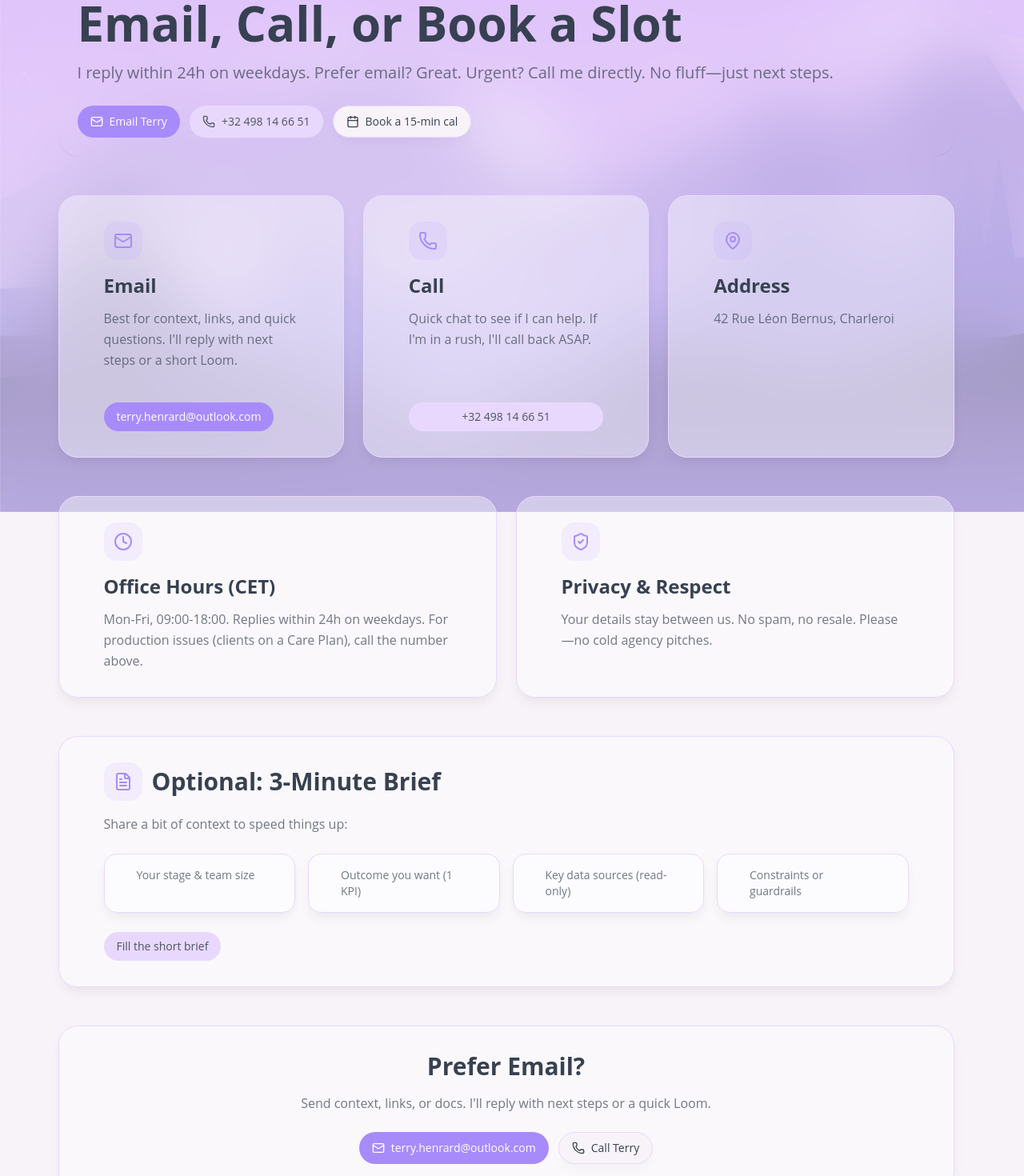
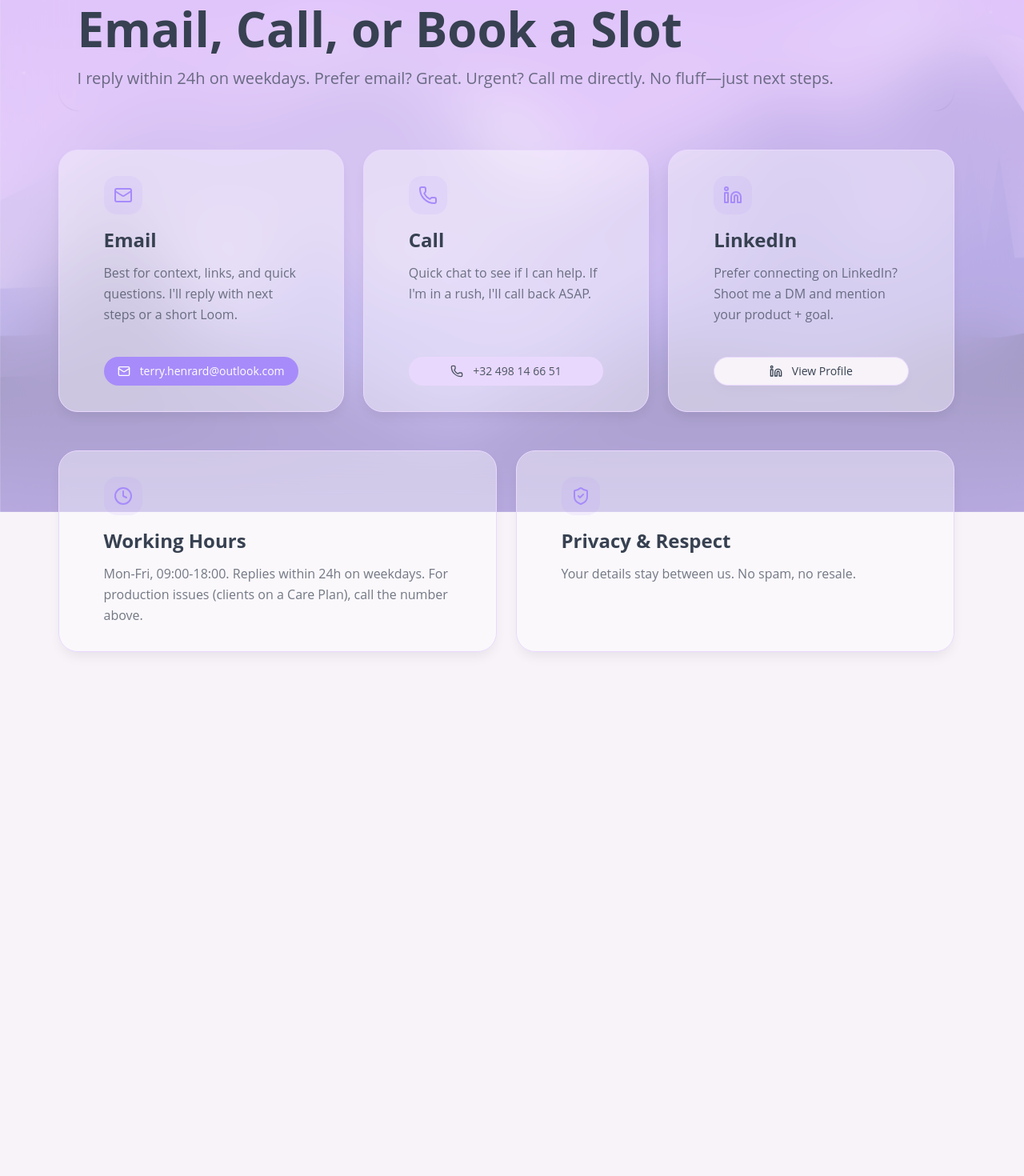
Before and after one commit to TerryHenrard/terry-henrard.dev, a Next.js app: page /contact in a window 1280 px wide. Shown: the part 160-1630 px from the top of the page at 80% size. After the commit the page ends 1055 px from the top, so only its background shows below. Built offline with nearby package versions, Linux system fonts and the light colour scheme.

Commit message:
feat: update About and Contact pages, remove background image, and enhance LinkedIn section

```diff
--- a/app/about/page.tsx
+++ b/app/about/page.tsx
@@ -24,12 +24,6 @@ export default function AboutPage() {
       <div className='relative z-10 mx-auto max-w-6xl px-4 py-8'>
         {/* Hero — About & Eligibility */}
         <div className='relative mb-12 overflow-hidden rounded-3xl'>
-          <div
-            className='absolute inset-0 bg-cover bg-center'
-            style={{
-              backgroundImage: 'url(/abstract-gradient-landscape-with-mountains-at-suns.jpg)',
-            }}
-          />
           <Card className='relative border-0 bg-transparent'>
             <CardContent className='p-0'>
               <div className=''>
--- a/app/contact/page.tsx
+++ b/app/contact/page.tsx
@@ -1,35 +1,25 @@
-import Link from 'next/link';
-
-import {
-  Calendar,
-  Clock,
-  FileText,
-  Languages,
-  Mail,
-  MapPin,
-  Phone,
-  ShieldCheck,
-  Sparkles,
-} from 'lucide-react';
+import { Clock, Languages, Linkedin, Mail, Phone, ShieldCheck, Sparkles } from 'lucide-react';
 
 import { Badge } from '@/core/components/ui/badge';
 import { Button } from '@/core/components/ui/button';
 import { Card, CardContent, CardFooter } from '@/core/components/ui/card';
 
+const LINKEDIN_URL = 'https://www.linkedin.com/in/terry-henrard';
+
 export default function ContactPage() {
   return (
-    <main className='relative container mx-auto min-h-screen overflow-hidden'>
+    <main className='relative container mx-auto min-h-[calc(100vh-4rem)] overflow-hidden'>
       <div className='relative z-10 mx-auto max-w-6xl px-4 py-8'>
         {/* Hero */}
         <div className='relative mb-12 overflow-hidden rounded-3xl'>
           <Card className='relative border-0 bg-transparent'>
             <CardContent className='rounded-2xl'>
               <div className='mb-4 inline-flex items-center gap-2'>
-                <Badge variant='default' className='rounded-full'>
+                <Badge variant='default' className='px-4 py-1.5'>
                   <Sparkles className='h-3 w-3' />
                   <span className='ml-1'>Let's connect</span>
                 </Badge>
-                <Badge variant='secondary' className='ml-2 rounded-full'>
+                <Badge variant='secondary' className='ml-2 px-4 py-1.5'>
                   <Languages className='h-3 w-3' />
                   <span className='ml-1'>FR / EN</span>
                 </Badge>
@@ -43,42 +33,6 @@ export default function ContactPage() {
                 I reply within 24h on weekdays. Prefer email? Great. Urgent? Call me directly. No
                 fluff—just next steps.
               </p>
-
-              <div className='mt-6 flex flex-wrap gap-3'>
-                <Button asChild size='lg' className='inline-flex items-center gap-2'>
-                  <a
-                    href='mailto:terry.henrard@outlook.com?subject=Hello%20Terry'
-                    aria-label='Email Terry Henrard'
-                  >
-                    <Mail className='h-4 w-4' />
-                    <span>Email Terry</span>
-                  </a>
-                </Button>
-
-                <Button
-                  asChild
-                  variant='secondary'
-                  size='lg'
-                  className='inline-flex items-center gap-2'
-                >
-                  <a href='tel:+32498146651' aria-label='Call Terry Henrard'>
-                    <Phone className='h-4 w-4' />
-                    <span>+32 498 14 66 51</span>
-                  </a>
-                </Button>
-
-                <Button
-                  asChild
-                  variant='outline'
-                  size='lg'
-                  className='inline-flex items-center gap-2'
-                >
-                  <Link href={`/?prompt=${encodeURIComponent('Can we book a 15-min call?')}`}>
-                    <Calendar className='h-4 w-4' />
-                    <span>Book a 15-min cal</span>
-                  </Link>
-                </Button>
-              </div>
             </CardContent>
           </Card>
         </div>
@@ -99,8 +53,8 @@ export default function ContactPage() {
             </CardContent>
             <CardFooter>
               <Button asChild>
-                <a href='mailto:terry.henrard@outlook.com?subject=Hello%20Terry'>
-                  terry.henrard@outlook.com
+                <a href='mailto:terry.henrard@outlook.com' className='w-full'>
+                  <Mail className='mr-1' /> terry.henrard@outlook.com
                 </a>
               </Button>
             </CardFooter>
@@ -120,23 +74,30 @@ export default function ContactPage() {
             <CardFooter>
               <Button asChild variant='secondary'>
                 <a href='tel:+32498146651' className='w-full'>
-                  +32 498 14 66 51
+                  <Phone className='mr-1' /> +32 498 14 66 51
                 </a>
               </Button>
             </CardFooter>
           </Card>
 
-          {/* Address */}
-          <Card className='rounded-3xl p-8 transition-all duration-300 hover:-translate-y-1'>
+          {/* LinkedIn */}
+          <Card className='justify-between rounded-3xl p-8 transition-all duration-300 hover:-translate-y-1'>
             <CardContent>
               <div className='bg-primary/10 mb-4 flex h-12 w-12 items-center justify-center rounded-2xl'>
-                <MapPin className='text-primary h-6 w-6' />
+                <Linkedin className='text-primary h-6 w-6' />
               </div>
-              <h2 className='mb-3 text-2xl font-bold'>Address</h2>
+              <h2 className='mb-3 text-2xl font-bold'>LinkedIn</h2>
               <p className='text-foreground/70 mb-4 leading-relaxed'>
-                42 Rue Léon Bernus, Charleroi
+                Prefer connecting on LinkedIn? Shoot me a DM and mention your product + goal.
               </p>
             </CardContent>
+            <CardFooter>
+              <Button asChild variant='outline'>
+                <a href={LINKEDIN_URL} target='_blank' rel='noopener noreferrer' className='w-full'>
+                  <Linkedin className='mr-1' /> View Profile
+                </a>
+              </Button>
+            </CardFooter>
           </Card>
         </div>
 
@@ -147,7 +108,7 @@ export default function ContactPage() {
               <div className='bg-primary/10 mb-4 flex h-12 w-12 items-center justify-center rounded-2xl'>
                 <Clock className='text-primary h-6 w-6' />
               </div>
-              <h2 className='mb-3 text-2xl font-bold'>Office Hours (CET)</h2>
+              <h2 className='mb-3 text-2xl font-bold'>Working Hours</h2>
               <p className='text-foreground/70 leading-relaxed'>
                 Mon-Fri, 09:00-18:00. Replies within 24h on weekdays. For production issues (clients
                 on a Care Plan), call the number above.
@@ -162,74 +123,11 @@ export default function ContactPage() {
               </div>
               <h2 className='mb-3 text-2xl font-bold'>Privacy & Respect</h2>
               <p className='text-foreground/70 leading-relaxed'>
-                Your details stay between us. No spam, no resale. Please—no cold agency pitches.
+                Your details stay between us. No spam, no resale.
               </p>
             </CardContent>
           </Card>
         </div>
-
-        {/* Optional Brief */}
-        <Card className='mb-12 rounded-3xl p-8'>
-          <CardContent>
-            <div className='mb-4 flex items-center gap-3'>
-              <div className='bg-primary/10 flex h-12 w-12 items-center justify-center rounded-2xl'>
-                <FileText className='text-primary h-6 w-6' />
-              </div>
-              <h2 className='text-3xl font-bold'>Optional: 3-Minute Brief</h2>
-            </div>
-            <p className='text-foreground/70 mb-6 leading-relaxed'>
-              Share a bit of context to speed things up:
-            </p>
-            <div className='grid gap-4 sm:grid-cols-2 lg:grid-cols-4'>
-              {[
-                'Your stage & team size',
-                'Outcome you want (1 KPI)',
-                'Key data sources (read-only)',
-                'Constraints or guardrails',
-              ].map((item, i) => (
-                <Card key={i} className='rounded-2xl p-4'>
-                  <CardContent>
-                    <p className='text-foreground/70 text-sm'>{item}</p>
-                  </CardContent>
-                </Card>
-              ))}
-            </div>
-            <div className='mt-6'>
-              <Button asChild variant='secondary'>
-                <Link href='/brief'>Fill the short brief</Link>
-              </Button>
-            </div>
-          </CardContent>
-        </Card>
-
-        {/* Direct Email */}
-        <Card className='rounded-3xl p-8 text-center'>
-          <CardContent>
-            <h2 className='mb-4 text-3xl font-bold'>Prefer Email?</h2>
-            <p className='text-foreground/70 mx-auto mb-6 max-w-2xl'>
-              Send context, links, or docs. I'll reply with next steps or a quick Loom.
-            </p>
-            <div className='flex flex-wrap items-center justify-center gap-3'>
-              <Button asChild size='lg' className='inline-flex items-center gap-2'>
-                <a href='mailto:terry.henrard@outlook.com?subject=Hello%20Terry'>
-                  <Mail className='h-4 w-4' />
-                  <span>terry.henrard@outlook.com</span>
-                </a>
-              </Button>
-              <Button
-                asChild
-                variant='outline'
-                size='lg'
-                className='inline-flex items-center gap-2'
-              >
-                <a href='tel:+32498146651'>
-                  <Phone className='h-4 w-4' />
-                  <span>Call Terry</span>
-                </a>
-              </Button>
-            </div>
-          </CardContent>
-        </Card>
       </div>
     </main>
   );
```
